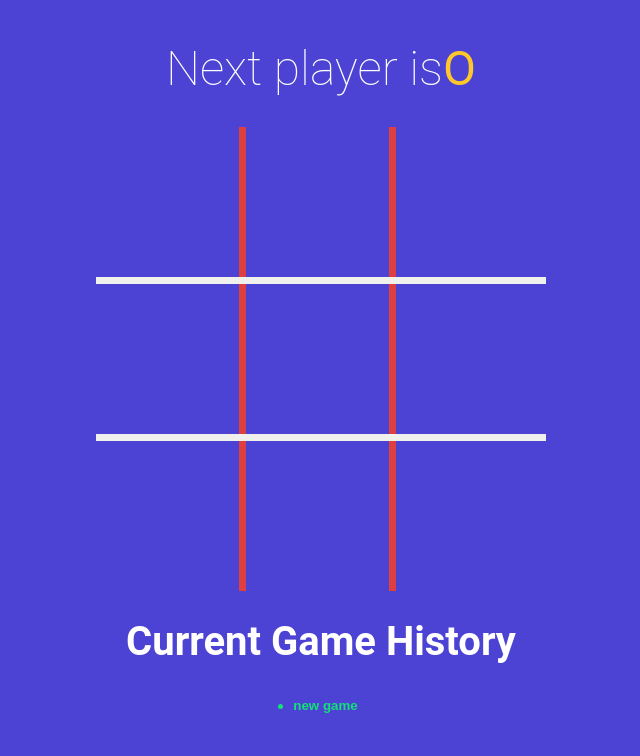
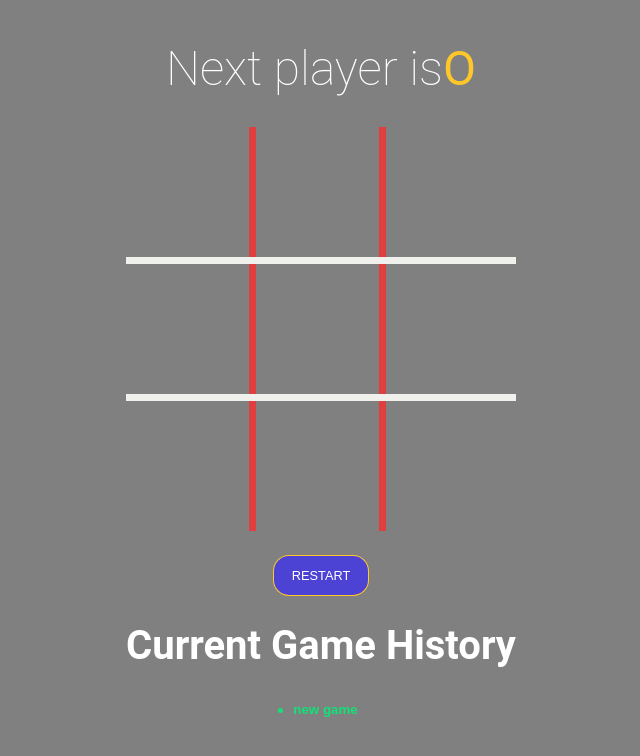
Before and after one commit to dev-porel2003/tictactoe-game, a React (Vite) app: page / in a window 1280 px wide. Shown: the top 756 px of the page, without its empty margins (319-959 px from the left). Built offline with nearby package versions, Linux system fonts and the light colour scheme.

Commit message:
till reset btn

```diff
--- a/src/App.jsx
+++ b/src/App.jsx
@@ -4,9 +4,10 @@
 import StatusMessage from './components/StatusMessage';
 import { calculateWinner } from './winner';
 import History from './components/History';
+const NEW_GAME=[{square:Array(9).fill(null),isXNext:false}];
 
 function App() {
-  const [history ,setHistory]=useState([{square:Array(9).fill(null),isXNext:false}]);
+  const [history ,setHistory]=useState(NEW_GAME);
   const [currentMove,setCurrentMove]=useState(0);
   const gamingBoard = history[currentMove];
 
@@ -39,11 +40,20 @@
   };
   const moveTo=move=>{
     setCurrentMove(move);
+  };
+  const onNewGameStart =() => {
+    setHistory(NEW_GAME);
+    setCurrentMove(0);
   }
+
 
   return  <div  className="app">
        <StatusMessage winner={winner} gamingBoard={gamingBoard} />
        <Board square={gamingBoard.square} handlesquareclick={handlesquareclick}/>
+       <button type="button" onClick={onNewGameStart} className={
+        `btn-reset ${winner ?'active':''}`
+       }>
+       RESTART</button>
        <h1>Current Game History</h1>
        <History history={history}  moveTo={moveTo} currentMove={currentMove}/>
   </div>;
--- a/src/components/style.scss
+++ b/src/components/style.scss
@@ -4,7 +4,7 @@
 
 body {
   font-family: 'Roboto', sans-serif;
-  background-color: $blue;
+  background-color:grey;
   color: #fff;
   padding: 0;
   margin: 0;
@@ -27,11 +27,14 @@
 }
 
 .text-green {
-  color: $green;
+  color:$green;
 }
 
 .text-orange {
   color: $orange;
+}
+.text-white{
+  color: white;
 }
 
 .history-wrapper {
@@ -71,6 +74,7 @@
 	margin-bottom: 30px;
 	font-size: 3rem;
 	font-weight: lighter;
+
 	span {
 	  font-weight: normal;
 
@@ -101,8 +105,8 @@
       border-bottom: none;
     }
     .Square {
-      width: 150px;
-      height: 150px;
+      width: 130px;
+      height: 130px;
       border-right: 7px solid #e03f3f;
       font-size: 5rem;
       padding: 0;
```
